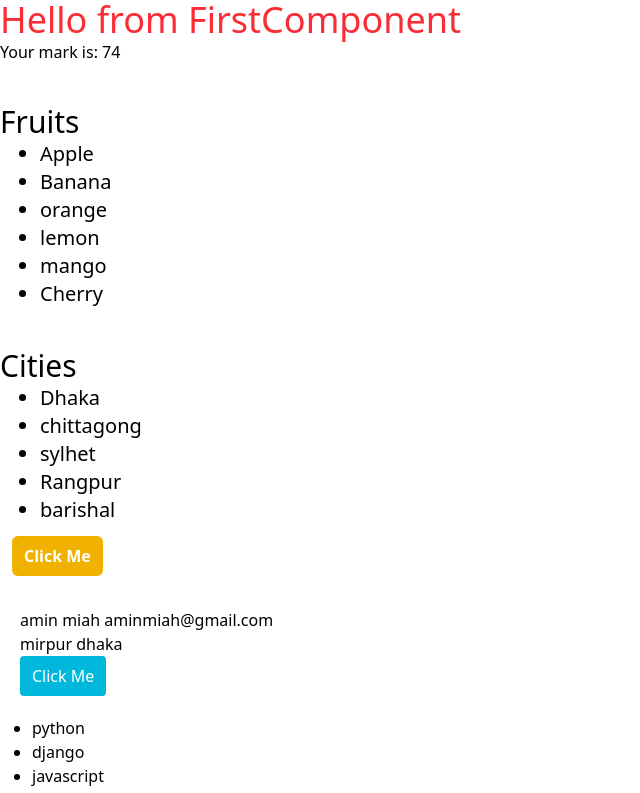
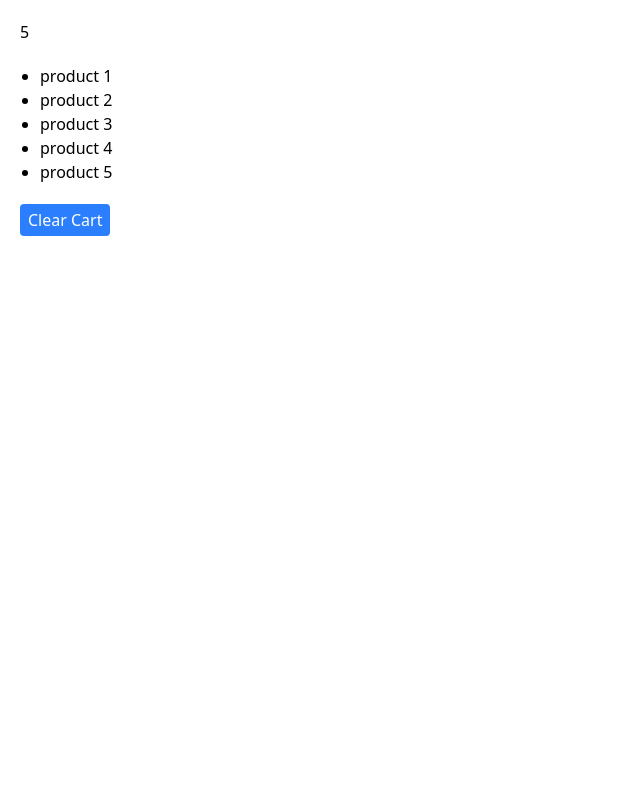
Before and after one commit to alaminmiah4274/basic_react, a React (Vite) app: page / in a window 1280 px wide. Shown: the top 793 px of the page, without its empty margins (0-640 px from the left). Built offline with nearby package versions, Linux system fonts and the light colour scheme.

Commit message:
state lifting between components

```diff
--- a/src/App.jsx
+++ b/src/App.jsx
@@ -1,28 +1,45 @@
 // import "./App.css";
-import FirstComponent from "./FirstComponent";
-import List from "./customComponent/List";
-import PlayWithButton from "./customComponent/PlayWithButton";
-import Person from "./customComponent/Person";
-import Skill from "./customComponent/Skill";
-import Employee from "./customComponent/Employee";
+// import FirstComponent from "./FirstComponent";
+// import List from "./customComponent/List";
+// import PlayWithButton from "./customComponent/PlayWithButton";
+// import Person from "./customComponent/Person";
+// import Skill from "./customComponent/Skill";
+// import Employee from "./customComponent/Employee";
+import { useState } from "react";
+import Navbar from "/src/customComponent/Navbar";
+import Cart from "/src/customComponent/Cart";
 
 function App() {
-  const fruits = ["Apple", "Banana", "orange", "lemon", "mango", "Cherry"];
-  const cities = ["Dhaka", "chittagong", "sylhet", "Rangpur", "barishal"];
+  // const fruits = ["Apple", "Banana", "orange", "lemon", "mango", "Cherry"];
+  // const cities = ["Dhaka", "chittagong", "sylhet", "Rangpur", "barishal"];
+  const [cartItems, setCartItems] = useState([
+    "product 1",
+    "product 2",
+    "product 3",
+    "product 4",
+    "product 5",
+  ]);
+
+  const handleProductRemove = (item) => {
+    setCartItems(cartItems.filter((product) => product != item));
+  };
 
   return (
-    <>
-      <FirstComponent />
+    <div className="m-5">
+      {/*<FirstComponent />
       <List items={fruits} heading="Fruits" />
       <List items={cities} heading="Cities" />
-
       <PlayWithButton />
-
       <Person />
       <Skill />
-
-      <Employee />
-    </>
+      <Employee />*/}
+      <Navbar cartItemCount={cartItems.length} />
+      <Cart
+        cartItems={cartItems}
+        onClose={() => setCartItems([])}
+        onRemove={handleProductRemove}
+      />
+    </div>
   );
 }
 
--- /dev/null
+++ b/src/customComponent/Cart.jsx
@@ -0,0 +1,22 @@
+const Cart = ({ cartItems, onClose, onRemove }) => {
+  return (
+    <div>
+      <ul className="m-5 list-disc">
+        {cartItems.map((item, idx) => (
+          <li onClick={() => onRemove(item)} key={idx}>
+            {item}
+          </li>
+        ))}
+      </ul>
+
+      <button
+        onClick={onClose}
+        className="px-2 py-1 bg-blue-500 text-white rounded-sm hover:bg-blue-400"
+      >
+        Clear Cart
+      </button>
+    </div>
+  );
+};
+
+export default Cart;
--- /dev/null
+++ b/src/customComponent/Navbar.jsx
@@ -0,0 +1,9 @@
+const Navbar = ({ cartItemCount }) => {
+  return (
+    <>
+      <div>{cartItemCount}</div>
+    </>
+  );
+};
+
+export default Navbar;
```
